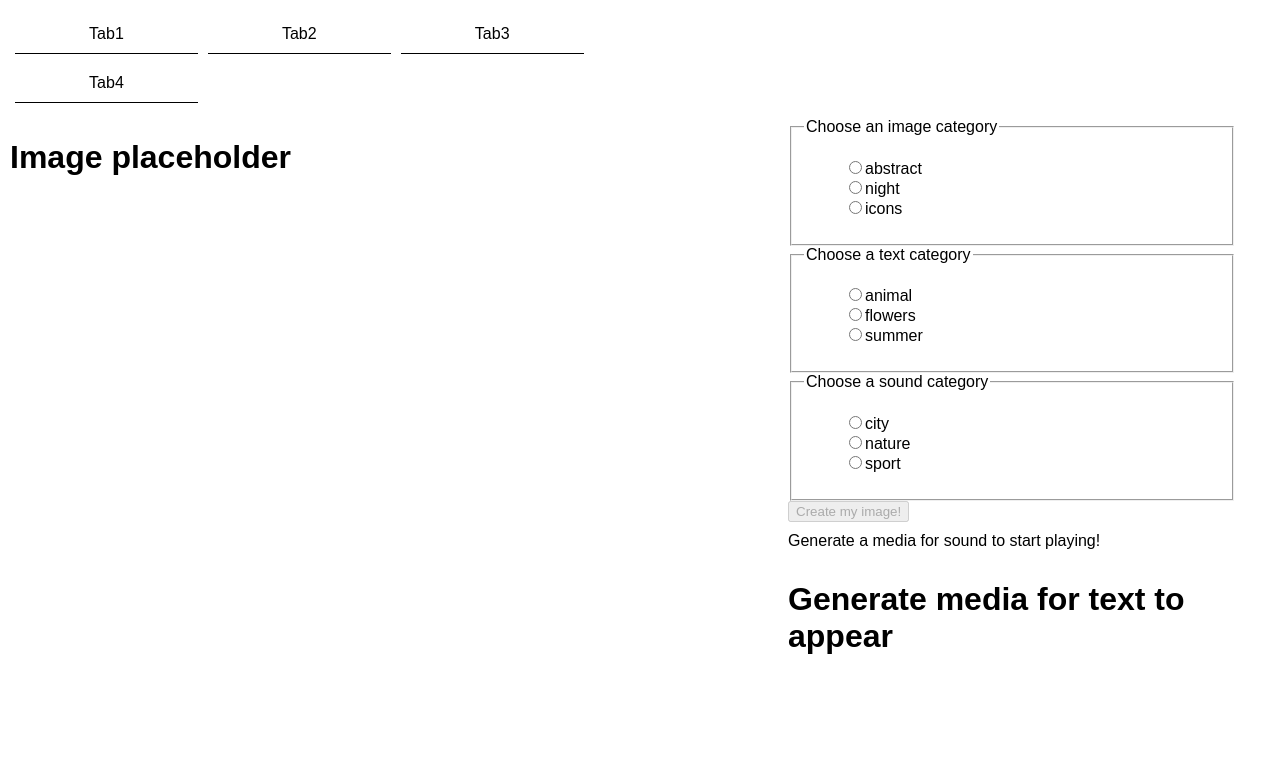
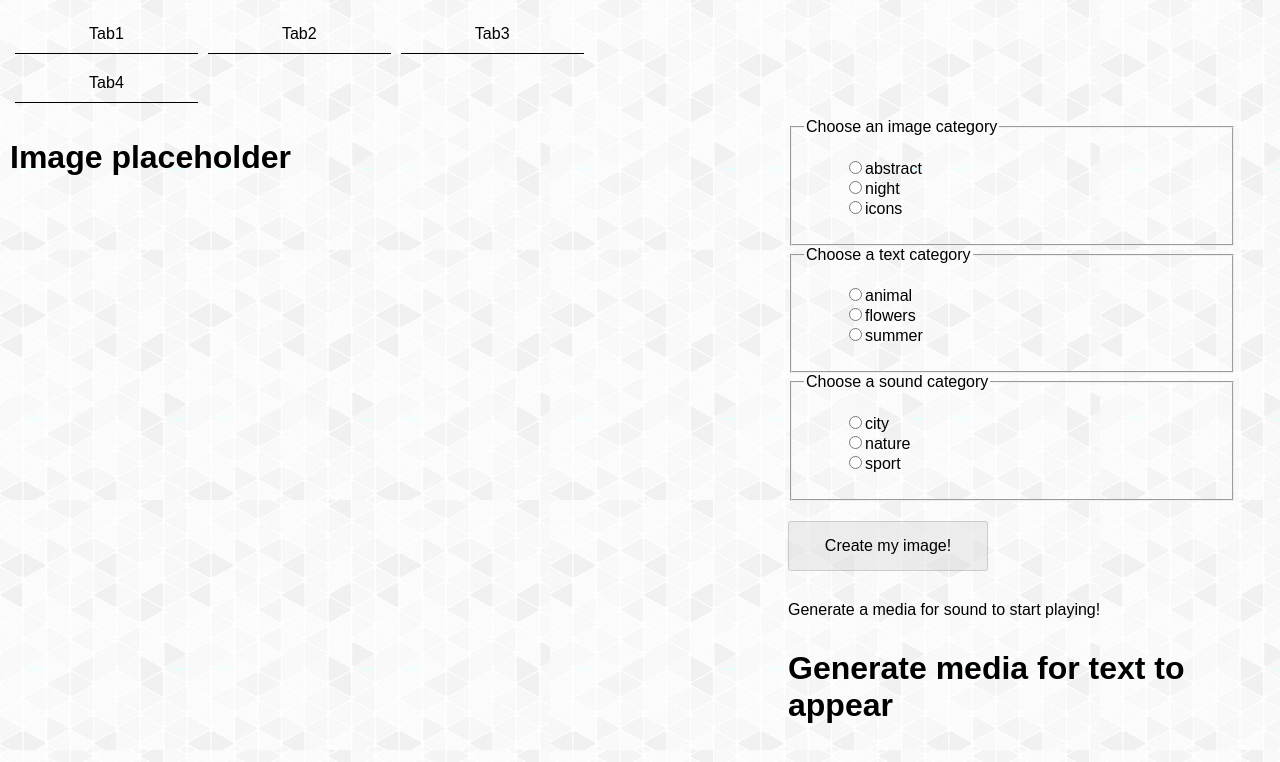
Before and after one commit to IT2810/it2810-webutvikling-h18-prosjekt-2-gruppe--51, a React (Create React App) app in the folder proj2/: page / in a window 1280 px wide. Shown: the top 762 px of the page. Built offline with nearby package versions, Linux system fonts and the light colour scheme.

Commit message:
Button design with text and size scaling and hover effects. Added repeating image background. SelectorPanel hover effects

```diff
--- a/proj2/src/App.css
+++ b/proj2/src/App.css
@@ -80,7 +80,6 @@
 
 .t1:hover, .t2:hover, .t3:hover, .t4:hover {
   background: #BDC2C9;
-  font-weight: bold;
   border-radius: 1px;
 }
 
@@ -93,3 +92,25 @@ clearfix::after {
 .GalleryImage {
   background: inherit;
 }
+
+button {
+  margin: 20px 0px 20px 0px;
+  width: 200px;
+  height: 50px;
+  font-size: 1em;
+  color: inherit;
+}
+
+button:hover {
+  background: #BDC2C9;
+  border: 0px;
+}
+
+li:hover {
+  background: #BDC2C9;
+}
+
+body {
+   background-image: url("pattern.jpg");
+   background-repeat: repeat;
+}
```
Also changed, not shown: proj2/src/pattern.jpg (added).
